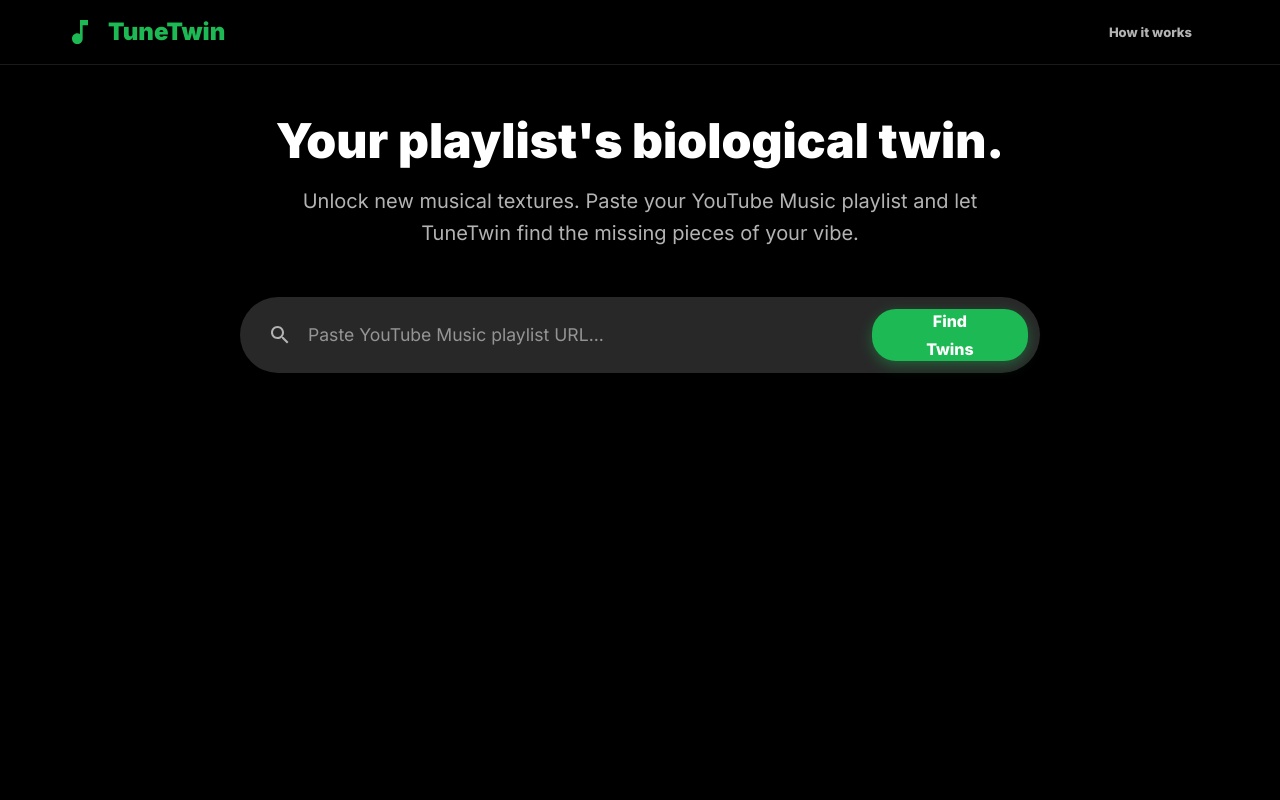
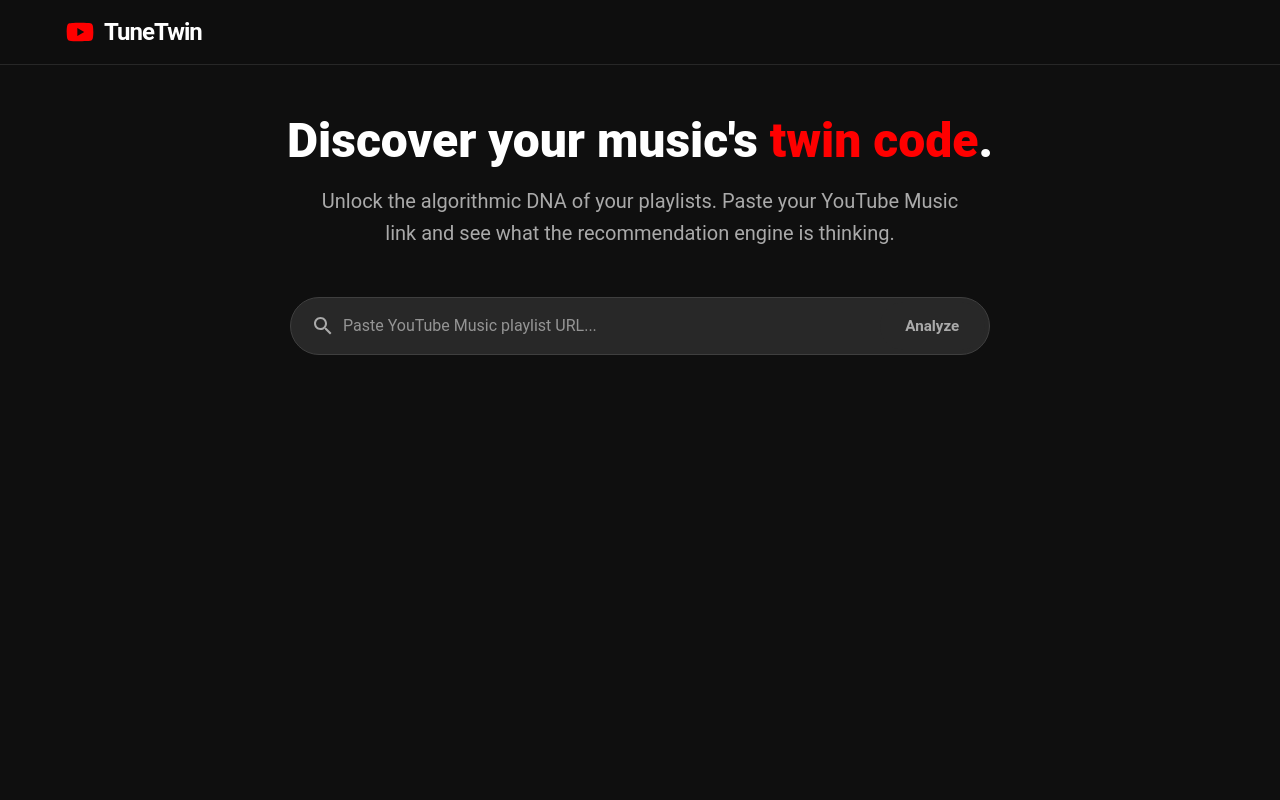
Before and after one commit to jdluu/Tune-Twin, a React (Vite) app: page / in a window 1280 px wide. Shown: the top 800 px of the page. Built offline with nearby package versions, Linux system fonts and the light colour scheme.

Commit message:
refactor: revert Spotify support and re-theme UI for YouTube (Red/Dark)

```diff
--- a/package.json
+++ b/package.json
@@ -15,13 +15,11 @@
     "@mui/material": "^7.3.7",
     "@radix-ui/react-label": "^2.1.8",
     "@radix-ui/react-slot": "^1.2.4",
-    "@types/spotify-web-api-node": "^5.0.11",
     "class-variance-authority": "^0.7.1",
     "clsx": "^2.1.1",
     "lucide-react": "^0.562.0",
     "react": "^19",
     "react-dom": "^19",
-    "spotify-web-api-node": "^5.0.2",
     "tailwind-merge": "^3.4.0",
     "tailwindcss-animate": "^1.0.7",
     "youtubei.js": "^16.0.1"
--- a/src/App.tsx
+++ b/src/App.tsx
@@ -35,7 +35,8 @@
     LaunchIcon as OpenIcon,
     ErrorOutline as ErrorIcon,
     PlayArrow as PlayIcon,
-    Equalizer as EqualizerIcon
+    Equalizer as EqualizerIcon,
+    YouTube as YouTubeIcon
 } from "@mui/icons-material";
 import "./index.css";
 
@@ -62,37 +63,37 @@
     palette: {
       mode: 'dark',
       primary: {
-        main: '#1DB954', // Spotify Green
+        main: '#FF0000', // YouTube Red
         contrastText: '#fff',
       },
       secondary: {
         main: '#ffffff',
       },
       background: {
-        default: '#000000',
-        paper: '#121212',
+        default: '#0F0F0F', // YouTube Dark Mode bg
+        paper: '#272727', // YouTube Card bg roughly
       },
       text: {
         primary: '#ffffff',
-        secondary: '#b3b3b3',
+        secondary: '#aaaaaa',
       },
       action: {
-        hover: 'rgba(255, 255, 255, 0.08)',
+        hover: 'rgba(255, 255, 255, 0.1)',
       }
     },
     typography: {
-      fontFamily: '"Inter", "system-ui", "-apple-system", sans-serif',
+      fontFamily: '"Roboto", "Arial", sans-serif',
       h4: {
-        fontWeight: 900,
+        fontWeight: 700,
         letterSpacing: '-0.02em',
       },
       subtitle1: {
-        color: '#b3b3b3',
+        color: '#aaaaaa',
       },
       button: {
-        fontWeight: 700,
+        fontWeight: 600,
         textTransform: 'none',
-        borderRadius: 50,
+        borderRadius: 2,
       },
     },
     shape: {
@@ -102,20 +103,20 @@
       MuiButton: {
         styleOverrides: {
           root: {
-            borderRadius: 24,
-            padding: '10px 24px',
+            borderRadius: 18, // Pill shape
+            padding: '8px 20px',
+            '&:hover': {
+              backgroundColor: '#cc0000',
+            }
           },
         },
       },
       MuiCard: {
         styleOverrides: {
           root: {
-            backgroundColor: '#181818',
+            backgroundColor: '#1F1F1F',
             backgroundImage: 'none',
-            '&:hover': {
-              backgroundColor: '#282828',
-            },
-            transition: 'background-color 0.3s ease',
+            borderRadius: 16,
           },
         },
       },
@@ -126,6 +127,15 @@
           },
         },
       },
+      MuiTextField: {
+         styleOverrides: {
+             root: {
+                 '& .MuiInputBase-input': {
+                     color: 'white',
+                 }
+             }
+         }
+      }
     },
   }), []);
 
@@ -179,20 +189,17 @@
       {/* Navigation */}
       <HideOnScroll>
         <AppBar position="sticky" elevation={0} sx={{
-            bgcolor: 'rgba(0,0,0,0.8)',
-            backdropFilter: 'blur(10px)',
+            bgcolor: 'rgba(15,15,15,0.95)',
+            backdropFilter: 'blur(8px)',
             borderBottom: '1px solid rgba(255,255,255,0.1)'
         }}>
           <Container maxWidth="lg">
             <Toolbar sx={{ justifyContent: 'space-between', px: { xs: 0 } }}>
-              <Box sx={{ display: 'flex', alignItems: 'center', gap: 1.5 }}>
-                <MusicIcon color="primary" sx={{ fontSize: 32 }} />
-                <Typography variant="h5" sx={{ fontWeight: 900, color: 'primary.main' }}>
+              <Box sx={{ display: 'flex', alignItems: 'center', gap: 1 }}>
+                <YouTubeIcon color="primary" sx={{ fontSize: 32 }} />
+                <Typography variant="h5" sx={{ fontWeight: 700, letterSpacing: '-1px' }}>
                     TuneTwin
                 </Typography>
-              </Box>
-              <Box>
-                <Button color="inherit" size="small" sx={{ color: 'text.secondary' }}>How it works</Button>
               </Box>
             </Toolbar>
           </Container>
@@ -204,28 +211,31 @@
           {/* Hero Section */}
           <Box sx={{ mb: 10, textAlign: 'center' }}>
             <Typography variant="h3" component="h1" gutterBottom sx={{
-                fontWeight: 900,
+                fontWeight: 800,
                 mb: 2
             }}>
-              Your playlist's biological twin.
+              Discover your music's <span style={{ color: '#FF0000' }}>twin code</span>.
             </Typography>
-            <Typography variant="h6" sx={{ color: 'text.secondary', fontWeight: 400, maxWidth: 700, mx: 'auto', mb: 6 }}>
-              Unlock new musical textures. Paste your YouTube Music playlist and let TuneTwin find the missing pieces of your vibe.
+            <Typography variant="h6" sx={{ color: 'text.secondary', fontWeight: 400, maxWidth: 650, mx: 'auto', mb: 6 }}>
+              Unlock the algorithmic DNA of your playlists. Paste your YouTube Music link and see what the recommendation engine is thinking.
             </Typography>
 
             {/* Search Paper */}
             <Paper elevation={0} component="form" onSubmit={handleSubmit}
                    sx={{
-                       p: 1.5,
+                       p: '4px',
                        display: 'flex',
                        alignItems: 'center',
-                       gap: 2,
-                       maxWidth: 800,
+                       gap: 1,
+                       maxWidth: 700,
                        mx: 'auto',
                        bgcolor: '#282828',
-                       borderRadius: 10,
+                       borderRadius: 50,
+                       border: '1px solid #3F3F3F'
                    }}>
-              <SearchIcon sx={{ ml: 2, color: 'text.secondary' }} />
+              <Box sx={{ pl: 2, display: 'flex', alignItems: 'center' }}>
+                  <SearchIcon sx={{ color: '#AAAAAA' }} />
+              </Box>
               <TextField
                 fullWidth
                 variant="standard"
@@ -234,7 +244,7 @@
                 onChange={(e) => setUrl(e.target.value)}
                 InputProps={{
                     disableUnderline: true,
-                    sx: { fontSize: '1.1rem', color: 'white' }
+                    sx: { fontSize: '1rem', color: 'white' }
                 }}
                 required
               />
@@ -243,20 +253,27 @@
                 variant="contained"
                 disabled={loading}
                 sx={{
-                    height: 52,
-                    px: 6,
-                    fontSize: '1rem',
-                    boxShadow: '0 4px 14px 0 rgba(29, 185, 84, 0.39)'
+                    height: 48,
+                    px: 4,
+                    fontSize: '0.95rem',
+                    borderRadius: 50,
+                    boxShadow: 'none',
+                    bgcolor: '#282828',
+                    color: '#aaaaaa',
+                    '&:hover': {
+                        bgcolor: '#3F3F3F',
+                        color: 'white'
+                    }
                 }}
               >
-                {loading ? "Analyzing..." : "Find Twins"}
+                {loading ? "Analyzing..." : "Analyze"}
               </Button>
             </Paper>
           </Box>
 
           {error && (
             <Fade in={!!error}>
-              <Alert severity="error" icon={<ErrorIcon />} sx={{ maxWidth: 800, mx: 'auto', mb: 8, borderRadius: 2 }}>
+              <Alert severity="error" icon={<ErrorIcon />} variant="filled" sx={{ maxWidth: 700, mx: 'auto', mb: 8, borderRadius: 2 }}>
                 {error}
               </Alert>
             </Fade>
@@ -266,39 +283,40 @@
           {loading && !data && (
             <Grid container spacing={4}>
               <Grid item xs={12} md={6}>
-                 <Skeleton variant="rounded" height={600} sx={{ borderRadius: 3, bgcolor: 'rgba(255,255,255,0.05)' }} />
+                 <Skeleton variant="rounded" height={500} sx={{ borderRadius: 4, bgcolor: '#272727' }} />
               </Grid>
               <Grid item xs={12} md={6}>
-                 <Skeleton variant="rounded" height={600} sx={{ borderRadius: 3, bgcolor: 'rgba(255,255,255,0.05)' }} />
+                 <Skeleton variant="rounded" height={500} sx={{ borderRadius: 4, bgcolor: '#272727' }} />
               </Grid>
             </Grid>
           )}
 
           {/* Results Display */}
           {data && (
-            <Fade in={!!data} timeout={800}>
-              <Grid container spacing={4}>
+            <Fade in={!!data} timeout={600}>
+              <Grid container spacing={3}>
                 {/* Original Vibe Column */}
                 <Grid item xs={12} md={6}>
-                  <Card elevation={0} sx={{ borderRadius: 3 }}>
+                  <Card elevation={0} sx={{ border: '1px solid #3F3F3F' }}>
                     <CardHeader
-                      title="Current Vibe"
-                      subheader={`${data.original.length} tracks selected`}
-                      avatar={<Avatar sx={{ bgcolor: 'rgba(29,185,84,0.1)', color: 'primary.main' }}><MusicIcon /></Avatar>}
-                      titleTypographyProps={{ variant: 'h6', fontWeight: 800 }}
+                      title="Source Playlist"
+                      subheader={`${data.original.length} videos`}
+                      avatar={<Avatar sx={{ bgcolor: 'transparent', color: 'white' }}><MusicIcon /></Avatar>}
+                      titleTypographyProps={{ variant: 'h6', fontWeight: 700 }}
                     />
+                    <Divider sx={{ borderColor: '#3F3F3F' }} />
                     <CardContent sx={{ p: 0 }}>
                       <List sx={{ maxHeight: 600, overflow: 'auto' }}>
                         {data.original.map((item: any, index: number) => (
-                          <ListItem key={item.id || index} divider sx={{ borderColor: 'rgba(255,255,255,0.05)' }}>
-                            <ListItemIcon sx={{ minWidth: 40, color: 'rgba(255,255,255,0.2)' }}>
-                              {(index + 1).toString().padStart(2, '0')}
-                            </ListItemIcon>
+                          <ListItem key={item.id || index} divider sx={{ borderColor: '#3F3F3F' }}>
+                            <Typography variant="body2" sx={{ minWidth: 30, color: '#aaaaaa', mr: 2 }}>
+                              {index + 1}
+                            </Typography>
                             <ListItemText
                               primary={item.title?.runs?.[0]?.text || item.title?.text || "Unknown Track"}
                               secondary={item.subtitle?.runs?.[0]?.text || item.subtitle?.text || "Unknown Artist"}
-                              primaryTypographyProps={{ fontWeight: 600, noWrap: true }}
-                              secondaryTypographyProps={{ noWrap: true, variant: 'caption' }}
+                              primaryTypographyProps={{ fontWeight: 500, noWrap: true }}
+                              secondaryTypographyProps={{ noWrap: true, variant: 'caption', color: '#aaaaaa' }}
                             />
                           </ListItem>
                         ))}
@@ -309,29 +327,24 @@
 
                 {/* Recommendations Column */}
                 <Grid item xs={12} md={6}>
-                  <Card elevation={10} sx={{
-                      borderRadius: 3,
-                      bgcolor: '#181818',
-                      border: '1px solid rgba(29, 185, 84, 0.2)',
+                  <Card elevation={0} sx={{
+                      bgcolor: '#1F1F1F',
+                      border: '1px solid rgba(255, 0, 0, 0.3)',
                   }}>
                     <CardHeader
-                      title="TuneTwins"
-                      subheader="Discovered matches"
-                      avatar={<Avatar sx={{ bgcolor: 'primary.main' }}><EqualizerIcon /></Avatar>}
-                      titleTypographyProps={{ variant: 'h6', fontWeight: 800, color: 'primary.main' }}
-                      action={
-                          <Box sx={{ mt: 1, mr: 1, px: 2, py: 0.5, bgcolor: 'primary.main', color: 'black', borderRadius: 10, fontSize: '0.7rem', fontWeight: 800 }}>
-                              AI TWINS
-                          </Box>
-                      }
+                      title="Up Next"
+                      subheader="Algorithmic suggestions"
+                      avatar={<Avatar sx={{ bgcolor: 'primary.main' }}><YouTubeIcon /></Avatar>}
+                      titleTypographyProps={{ variant: 'h6', fontWeight: 700 }}
                     />
+                     <Divider sx={{ borderColor: '#3F3F3F' }} />
                     <CardContent sx={{ p: 0 }}>
                       <List sx={{ maxHeight: 600, overflow: 'auto' }}>
                         {getTrackItems(data.recommendations).map((item: any, index: number) => (
                           <ListItem
                               key={item.id || index}
                               divider
-                              sx={{ borderColor: 'rgba(255,255,255,0.05)' }}
+                              sx={{ borderColor: '#3F3F3F' }}
                               secondaryAction={
                                   <IconButton
                                       edge="end"
@@ -339,26 +352,39 @@
                                       href={`https://music.youtube.com/watch?v=${item.videoId || item.id}`}
                                       target="_blank"
                                       sx={{
-                                          color: 'black',
-                                          bgcolor: 'primary.main',
-                                          '&:hover': { bgcolor: '#1ed760' }
+                                          color: 'white',
+                                          '&:hover': { color: 'primary.main' }
                                       }}
                                   >
-                                      <PlayIcon fontSize="small" />
+                                      <PlayIcon />
                                   </IconButton>
                               }
                           >
+                           <Box sx={{
+                               display: 'flex',
+                               flexDirection: 'column',
+                               alignItems: 'center',
+                               mr: 2,
+                               minWidth: 40
+                            }}>
+                               <img
+                                src={item.thumbnail?.thumbnails?.[0]?.url}
+                                alt=""
+                                style={{ width: 40, height: 40, borderRadius: 4, objectFit: 'cover' }}
+                                onError={(e) => { (e.target as HTMLImageElement).style.display = 'none' }}
+                               />
+                           </Box>
                             <ListItemText
                               primary={item.title?.runs?.[0]?.text || item.title?.text || item.title?.toString() || "Unknown Discovery"}
                               secondary={item.short_byline?.runs?.[0]?.text || item.subtitle?.runs?.[0]?.text || "TuneTwin Suggestion"}
-                              primaryTypographyProps={{ fontWeight: 700, noWrap: true }}
-                              secondaryTypographyProps={{ noWrap: true, variant: 'caption', color: 'primary.main' }}
+                              primaryTypographyProps={{ fontWeight: 600, noWrap: true }}
+                              secondaryTypographyProps={{ noWrap: true, variant: 'caption', color: '#aaaaaa' }}
                             />
                           </ListItem>
                         ))}
                         {getTrackItems(data.recommendations).length === 0 && (
                             <Box sx={{ py: 10, textAlign: 'center', opacity: 0.5 }}>
-                                <Typography variant="body2">No twins found for this vibe yet.</Typography>
+                                <Typography variant="body2">No recommendations available.</Typography>
                             </Box>
                         )}
                       </List>
@@ -373,14 +399,13 @@
 
       {/* Footer */}
       <Box component="footer" sx={{
-          pt: 10,
-          pb: 6,
+          py: 4,
           textAlign: 'center',
-          borderTop: '1px solid rgba(255,255,255,0.05)',
-          bgcolor: 'black'
+          bgcolor: '#0F0F0F',
+          borderTop: '1px solid #3F3F3F'
       }}>
-        <Typography variant="caption" sx={{ color: 'rgba(255,255,255,0.3)', fontWeight: 600 }}>
-          TuneTwin v2.0 • Build for the auditory curious • {new Date().getFullYear()}
+        <Typography variant="caption" sx={{ color: '#555555', fontWeight: 500 }}>
+          TuneTwin • Powered by YouTube Music Intelligence
         </Typography>
       </Box>
     </ThemeProvider>
```
Also changed, not shown: src/index.ts (+12 -87 lines), 2 other files (tests, documents, lock files or other folders).
